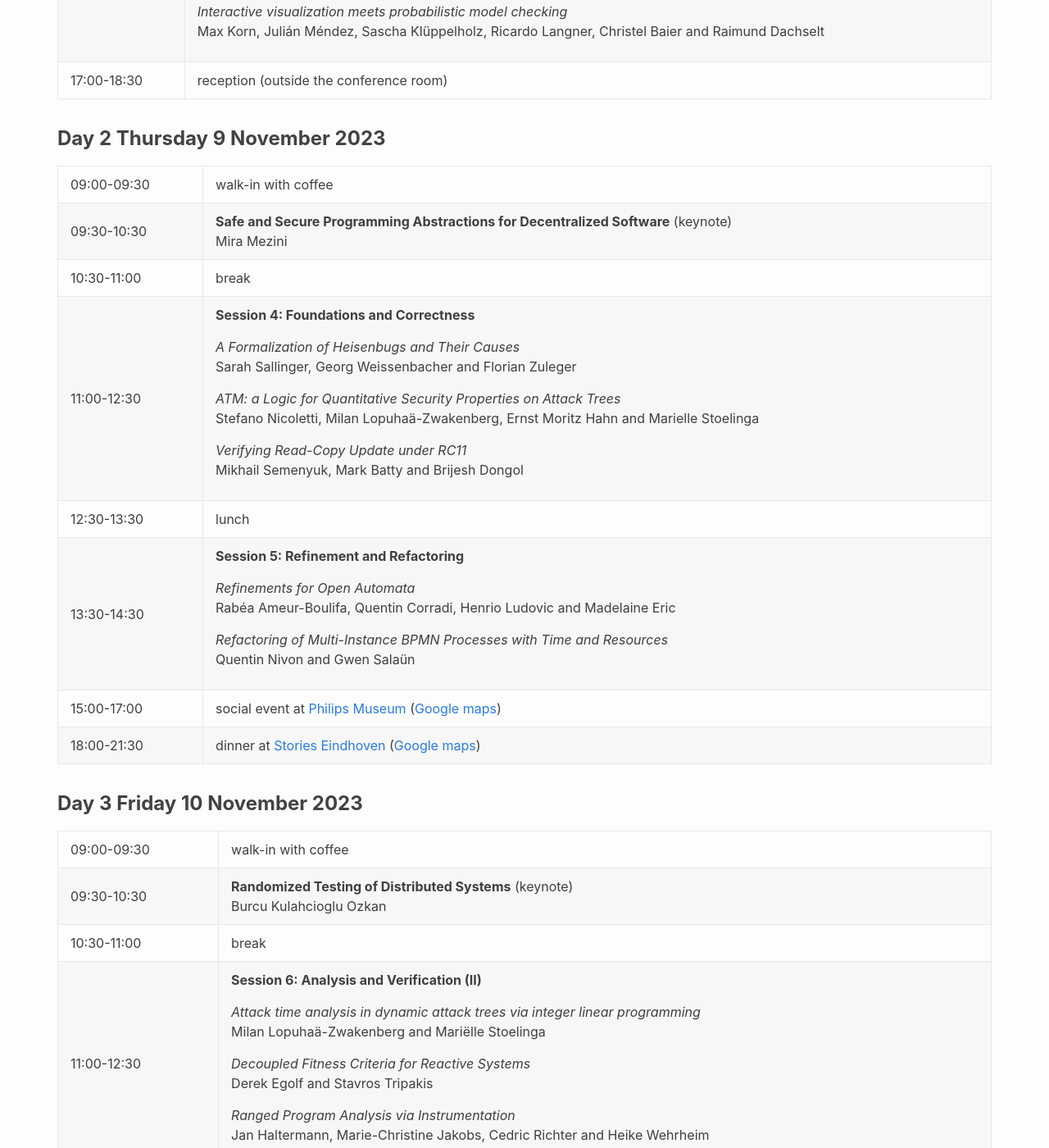
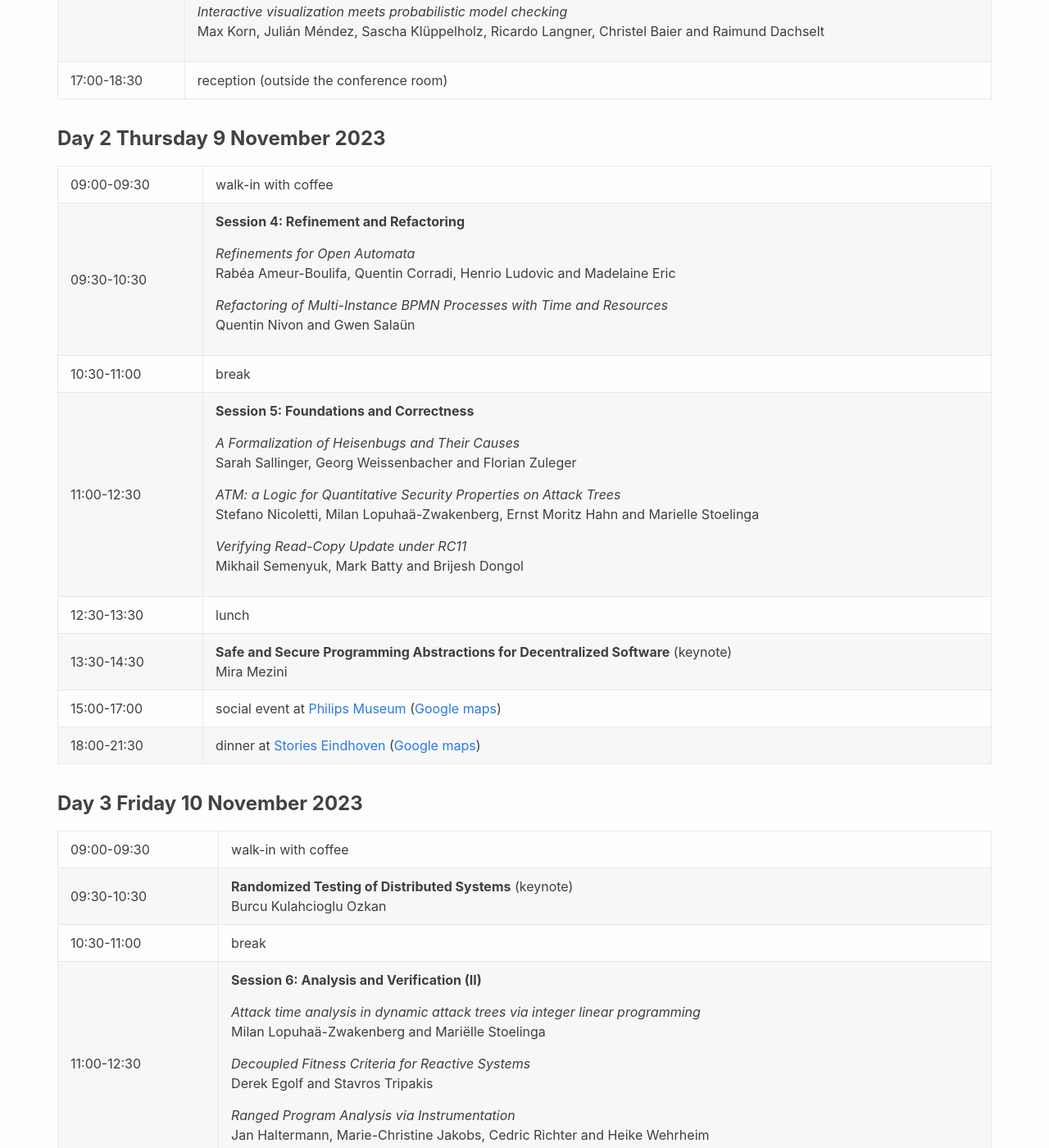
Before and after one commit to sefm-conference/2023, a Jekyll site: the page built from _pages/program.md, in a window 1280 px wide and 1400 px high, scrolled down 1585 px. Shown: the whole window at 82% size. Built offline with Jekyll 4.4.1, drawn with Linux system fonts in a browser that asks for light colours; part of the change alters nothing that is shown.

Commit message:
Update program

```diff
--- a/_pages/program.md
+++ b/_pages/program.md
@@ -79,7 +79,11 @@ Below is the main program of SEFM. Details on the workshop program can be found
     </tr>
     <tr>
       <td>09:30-10:30</td>
-      <td><strong>Safe and Secure Programming Abstractions for Decentralized Software</strong> (keynote)<br />Mira Mezini</td>
+      <td>
+        <p><strong>Session 4: Refinement and Refactoring</strong></p>
+        <p><em>Refinements for Open Automata</em><br />Rabéa Ameur-Boulifa, Quentin Corradi, Henrio Ludovic and Madelaine Eric</p>
+        <p><em>Refactoring of Multi-Instance BPMN Processes with Time and Resources</em><br />Quentin Nivon and Gwen Salaün</p>
+      </td>
     </tr>
     <tr>
       <td>10:30-11:00</td>
@@ -88,7 +92,7 @@ Below is the main program of SEFM. Details on the workshop program can be found
     <tr>
       <td>11:00-12:30</td>
       <td>
-        <p><strong>Session 4: Foundations and Correctness</strong></p>
+        <p><strong>Session 5: Foundations and Correctness</strong></p>
         <p><em>A Formalization of Heisenbugs and Their Causes</em><br />Sarah Sallinger, Georg Weissenbacher and Florian Zuleger</p>
         <p><em>ATM: a Logic for Quantitative Security Properties on Attack Trees</em><br />Stefano Nicoletti, Milan Lopuhaä-Zwakenberg, Ernst Moritz Hahn and Marielle Stoelinga</p>
         <p><em>Verifying Read-Copy Update under RC11</em><br />Mikhail Semenyuk, Mark Batty and Brijesh Dongol</p>
@@ -100,11 +104,7 @@ Below is the main program of SEFM. Details on the workshop program can be found
     </tr>
     <tr>
       <td>13:30-14:30</td>
-      <td>
-        <p><strong>Session 5: Refinement and Refactoring</strong></p>
-        <p><em>Refinements for Open Automata</em><br />Rabéa Ameur-Boulifa, Quentin Corradi, Henrio Ludovic and Madelaine Eric</p>
-        <p><em>Refactoring of Multi-Instance BPMN Processes with Time and Resources</em><br />Quentin Nivon and Gwen Salaün</p>
-      </td>
+      <td><strong>Safe and Secure Programming Abstractions for Decentralized Software</strong> (keynote)<br />Mira Mezini</td>
     </tr>
     <tr>
       <td>15:00-17:00</td>
```
